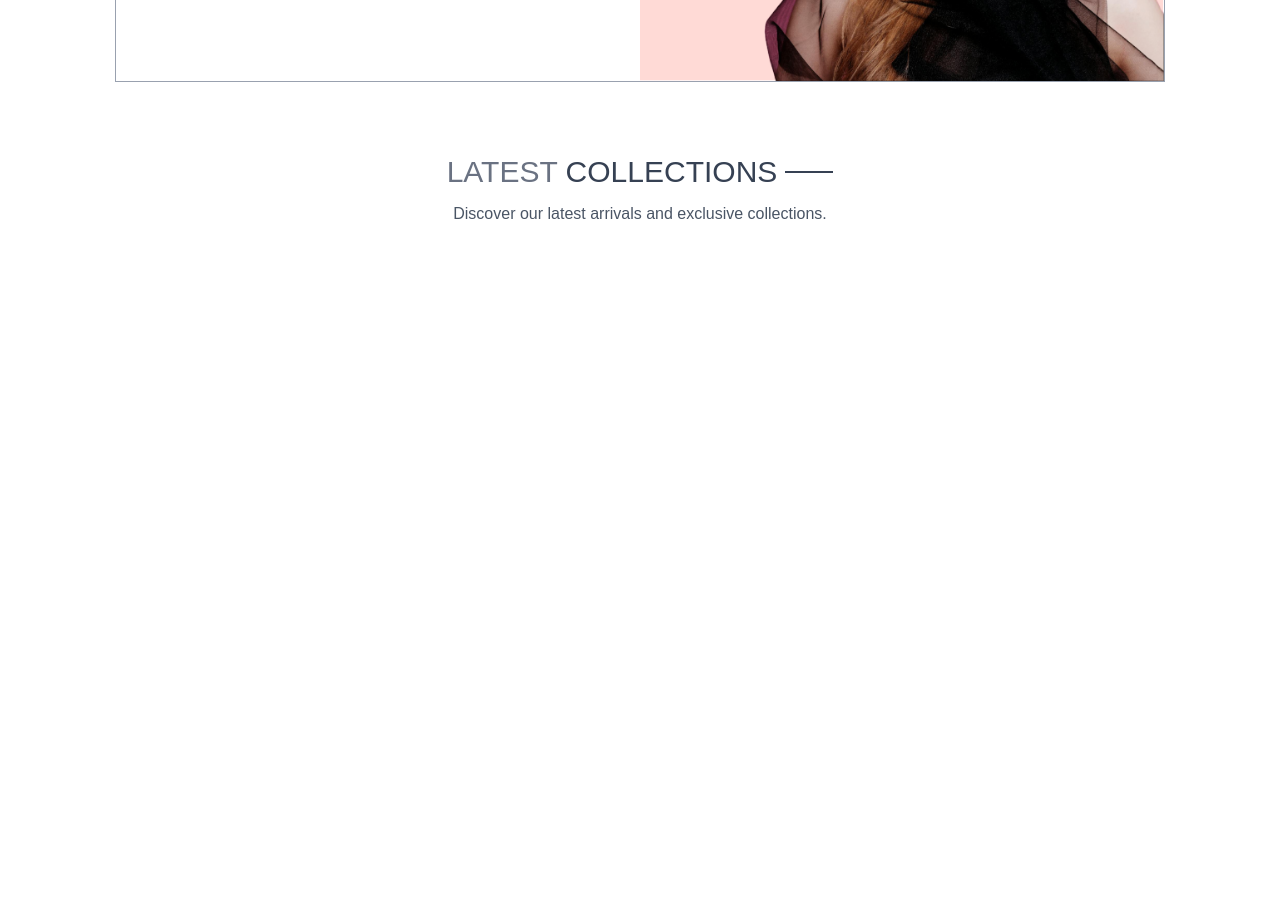
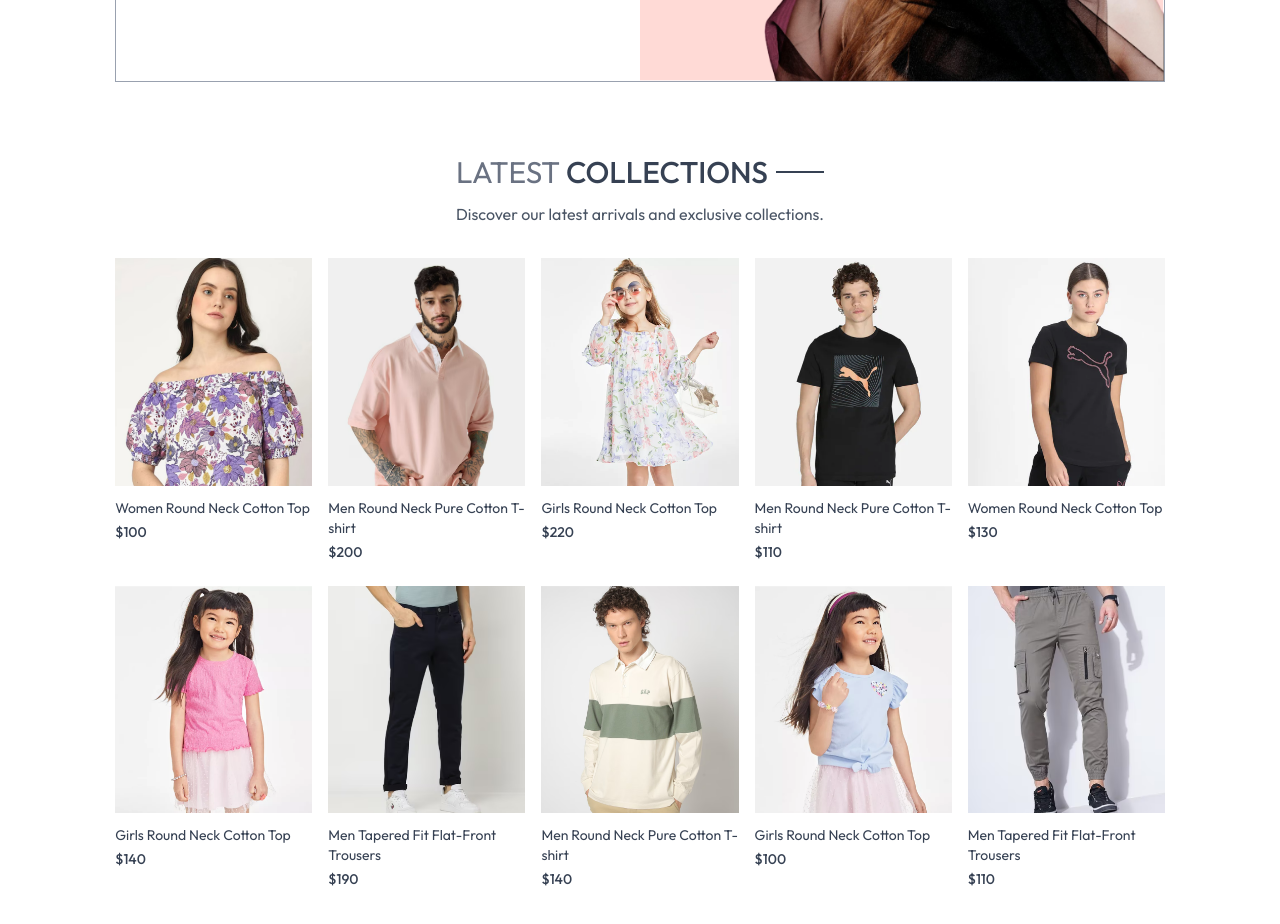
Before and after one commit to HunterBenX10/ecommerce-app, a React (Vite) app in the folder frontend/: page / in a window 1280 px wide. Shown: the part 420-1344 px from the top of the page. Before the commit the page ends 800 px from the top, so only its background shows below. Built offline with nearby package versions, Linux system fonts and the light colour scheme.

Commit message:
fixed imports and added LatestCollection and ProductItem components

```diff
--- a/frontend/src/components/LatestCollection.jsx
+++ b/frontend/src/components/LatestCollection.jsx
@@ -1,21 +1,41 @@
-import Title from './Title'
-import { ShopContext } from '../context/ShopContext';
-import React from 'react';
-
+import React, { useState, useEffect, useContext } from "react";
+import { ShopContext } from "../context/ShopContext";
+import Title from "./Title";
+import ProductItem from "./ProductItem";
 
 const LatestCollection = () => {
+  const { products } = useContext(ShopContext);
+  const [latestProducts, setLatestProducts] = useState([]);
 
-    // const { products } = useContext(ShopContext);
+  useEffect(() => {
+    setLatestProducts(products.slice(0, 10));
+  }, []);
 
-    return (
-      <div className='my-10'>
-          <div className="text-center py-8 text-3xl">
-              <Title text1="LATEST" text2="COLLECTIONS" />
-              <p className='w-w/4 m-auto text-xs sm:text-base text-gray-600'> Discover our latest arrivals and exclusive collections.
-              </p>
-          </div>
+  return (
+    <div className="my-10">
+      <div className="text-center py-8 text-3xl">
+        <Title text1="LATEST" text2="COLLECTIONS" />
+        <p className="w-w/4 m-auto text-xs sm:text-base text-gray-600">
+          {" "}
+          Discover our latest arrivals and exclusive collections.
+        </p>
       </div>
-    )
-}
 
-export default LatestCollection
+      {/* Rendering Products*/}
+
+      <div className="grid grid-cols-2 sm:grid-cols-3 md:grid-cols-4 lg:grid-cols-5 gap-4 gap-y-6">
+        {latestProducts.map((item, index) => (
+          <ProductItem
+            key={index}
+            id={item._id}
+            image={item.image}
+            name={item.name}
+            price={item.price}
+          />
+        ))}
+      </div>
+    </div>
+  );
+};
+
+export default LatestCollection;
--- /dev/null
+++ b/frontend/src/components/ProductItem.jsx
@@ -0,0 +1,26 @@
+import React, { use, useContext } from "react";
+import { ShopContext } from "../context/ShopContext";
+import { Link } from "react-router-dom";
+
+const ProductItem = ({ id, image, name, price }) => {
+  const { currency } = useContext(ShopContext);
+
+  return (
+    <Link className="text-gray-700 cursor-pointer" to={`/product/${id}`}>
+      <div className="overflow-hidden">
+        <img
+          className="hover:scale-110 transition ease-in-out"
+          src={image[0]}
+          alt={name}
+        />
+      </div>
+      <p className="pt-3 pb-1 text-sm">{name}</p>
+      <p className="text-sm font-medium">
+        {currency}
+        {price}
+      </p>
+    </Link>
+  );
+};
+
+export default ProductItem;
--- a/frontend/src/context/ShopContext.jsx
+++ b/frontend/src/context/ShopContext.jsx
@@ -1,24 +1,21 @@
 import { createContext } from "react";
 import { products } from "../assets/assets";
 
-// eslint-disable-next-line react-refresh/only-export-components
 export const ShopContext = createContext();
 
 const ShopContextProvider = (props) => {
-    const currency = '$';
-    const delivery_fee = 10;
+  const currency = "$";
+  const delivery_fee = 10;
 
-    const value = {
-        products,
-        currency,
-        delivery_fee
-    }
+  const value = {
+    products,
+    currency,
+    delivery_fee,
+  };
 
-    return (
-        <ShopContext.Provider value={value}>
-            {props.children}
-        </ShopContext.Provider>
-    )
-}
+  return (
+    <ShopContext.Provider value={value}>{props.children}</ShopContext.Provider>
+  );
+};
 
 export default ShopContextProvider;
--- a/frontend/src/index.css
+++ b/frontend/src/index.css
@@ -1,8 +1,8 @@
+@import url("https://fonts.googleapis.com/css2?family=Outfit:wght@100..900&family=Prata&display=swap"); /* Outfit and Prata */
 @import "tailwindcss";
-@import url('https://fonts.googleapis.com/css2?family=Outfit:wght@100..900&family=Prata&display=swap'); /* Outfit and Prata */
 
 * {
-  font-family: 'Outfit', sans-serif;
+  font-family: "Outfit", sans-serif;
 }
 
 a.active hr {
@@ -10,7 +10,7 @@
 }
 
 .prata-regular {
-  font-family: 'Prata', serif;
+  font-family: "Prata", serif;
   font-weight: 400;
   font-style: normal;
 }
```
Also changed, not shown: frontend/src/main.jsx (+10 -11 lines).
